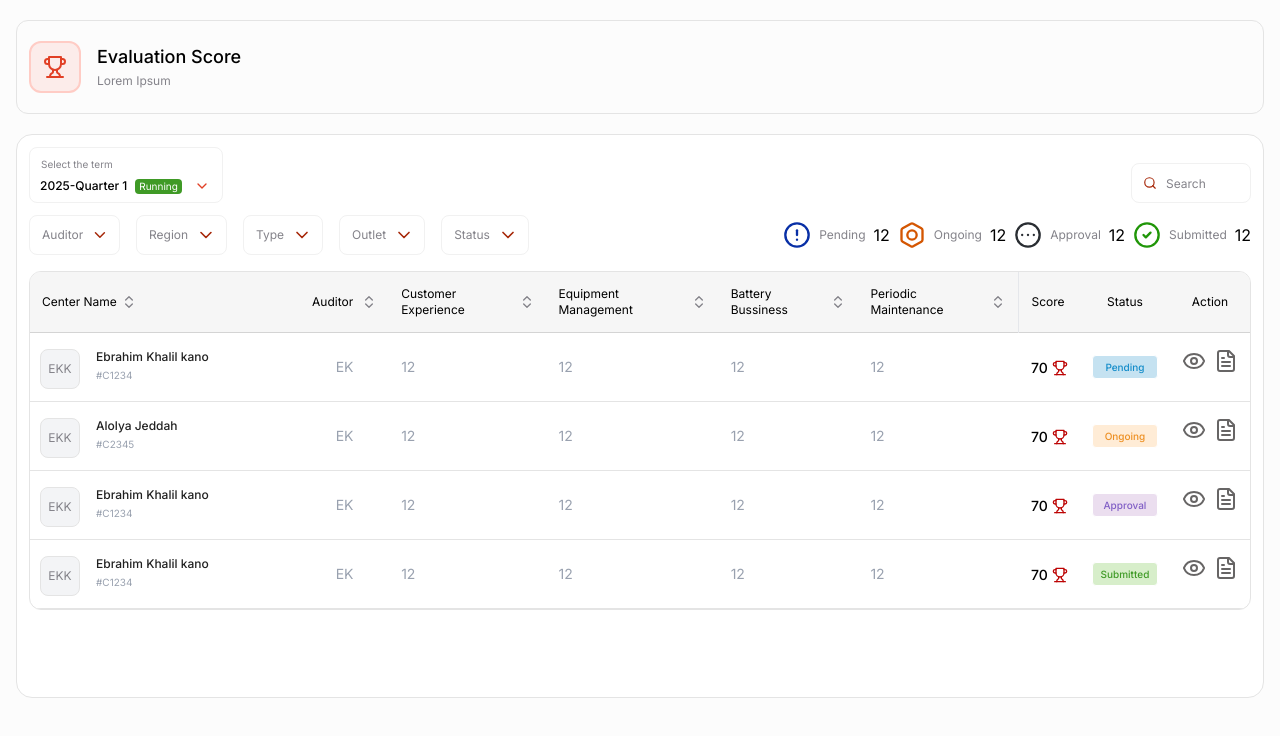
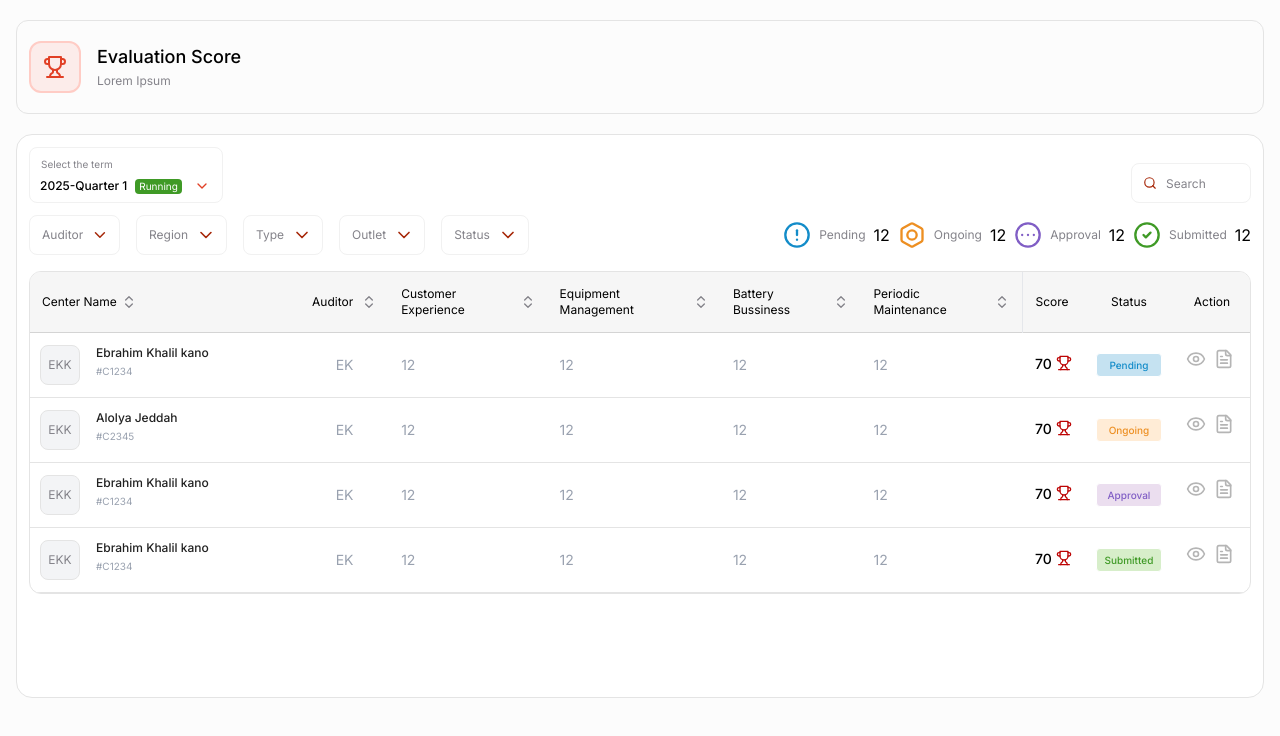
Before and after one commit to razik-r/AutoSmartTask, a React (Vite) app: page / in a window 1280 px wide. Shown: the top 736 px of the page. Built offline with nearby package versions, Linux system fonts and the light colour scheme.

Commit message:
minor fix

```diff
--- a/src/pages/users/EvaluationScore/components/EvaluationScore.jsx
+++ b/src/pages/users/EvaluationScore/components/EvaluationScore.jsx
@@ -46,19 +46,19 @@ export default function EvaluationScore(){
 
                             <div className="ml-auto  max-h-7   font-inter py-1.5 flex flex-wrap  justify-center items-center gap-2 ">
 
-                            <CircleAlert className='w-7 h-7'  color="#082fa6" />
+                            <CircleAlert className='w-7 h-7'  color="#138CC9" />
                               <h2 className="text-text-gray text-xs font-normal">Pending</h2>
-                              <h2 classname="text-sm font-normal">12</h2>
+                              <h2 classname="text-sm font-normaln">12</h2>
 
-                              <Bolt className='w-7 h-7' color="#d45602" />
+                              <Bolt className='w-7 h-7' color="#ED8F22" />
                               <h2 className="text-text-gray text-xs">Ongoing</h2>
                               <h2 classname="text-sm">12</h2>
 
-                              <CircleEllipsis className='w-7 h-7' color="#292D32" />
+                              <CircleEllipsis className='w-7 h-7' color="#805EC5" />
                               <h2 className="text-text-gray text-xs">Approval</h2>
                               <h2 classname="text-sm">12</h2>
 
-                              <CircleCheck className='w-7 h-7' color="#209608" />
+                              <CircleCheck className='w-7 h-7' color="#3F9A26" />
                               <h2 className="text-text-gray text-xs">Submitted</h2>
                               <h2 classname="">12</h2>
 
--- a/src/pages/users/EvaluationScore/components/Tablecontent.jsx
+++ b/src/pages/users/EvaluationScore/components/Tablecontent.jsx
@@ -25,7 +25,7 @@ export default function Tablecontent(props){
                     {props.value}
                 </td>
                 <td className="px-3 py-4 flex gap-1 font-medium text-sm/4.5 items-center">
-                    70<Trophy className='w-4 h-4 text-trophy-red' size={20} color="#bd0505" />
+                    70<Trophy className='w-4 h-4 text-trophy-red mb-[1px]'  color="#bd0505" />
                 </td>
                 <td className="px-3 py-4 font-medium text-[10px]/3.5 ">
                   <h1 className={`py-1 px-1.5  border border-white rounded-[4px] text-center ${props.className}`}>{props.btntext}</h1>
@@ -33,10 +33,10 @@ export default function Tablecontent(props){
                 </td>
                 <td className="px-3 py-4 text-right flex space-x-2">
                 <button className="hover:drop-shadow-lg" >
-                <Eye color="#676565" />
+                <Eye className='h-5 w-5' color="#B5B5B5" />
                 </button>
                 <button >
-                <FileText color="#676565" />
+                <FileText className='h-5 w-5' color="#B5B5B5" />
                 </button>
                 </td>
                 </>
```
